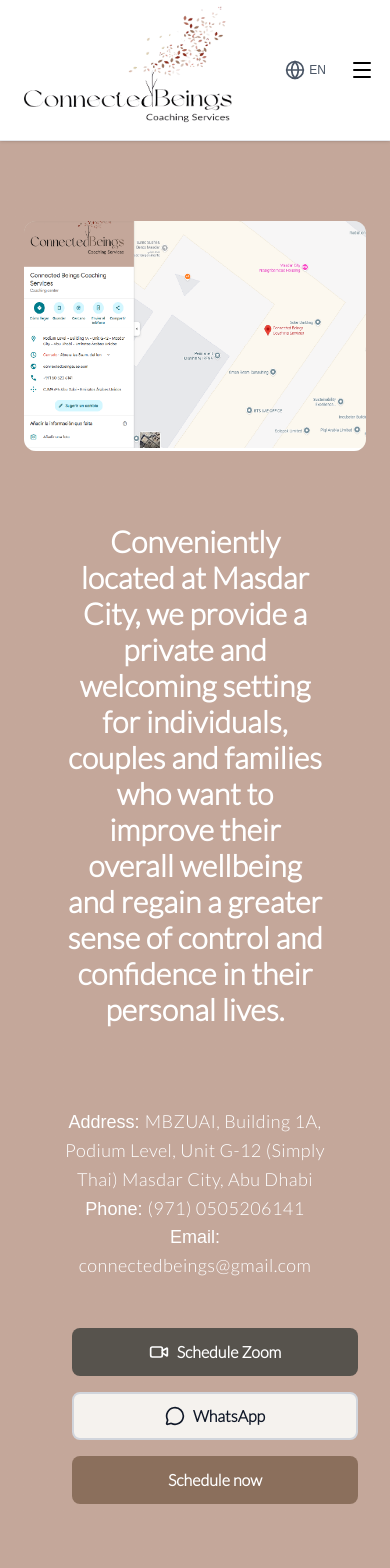
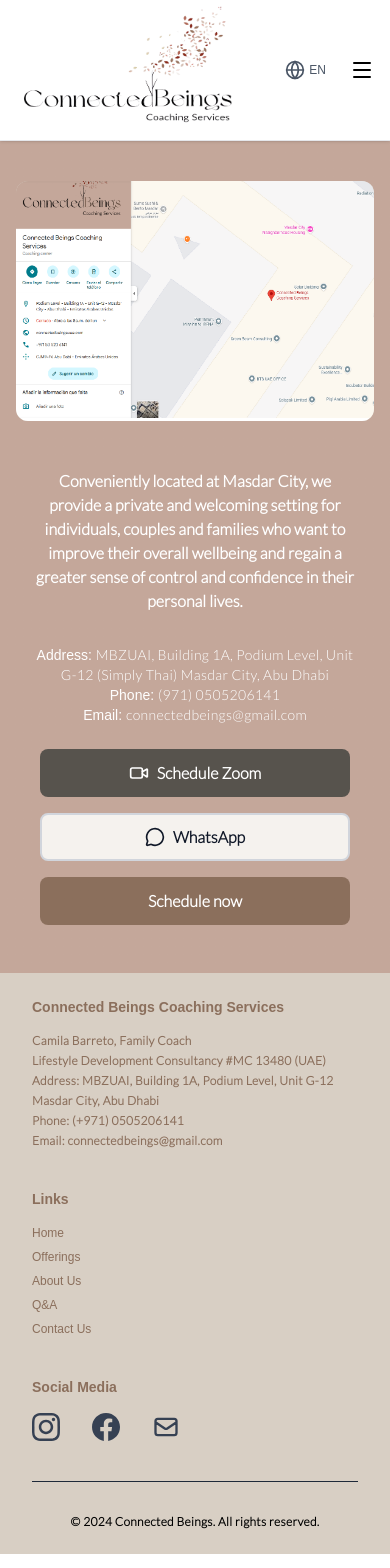
Before and after one commit to wpradere/fisioterap-web, a Next.js app: page /contact in a window 390 px wide. Shown: the top 1568 px of the page. Built offline with nearby package versions, Linux system fonts and the light colour scheme; a web font is replaced by a local one.

Commit message:
se modifica contact us y adiciona codigo de ggogle

```diff
--- a/src/app/contact/page.tsx
+++ b/src/app/contact/page.tsx
@@ -12,8 +12,8 @@
 
   return (
     <div>
-      <div className="flex flex-col md:flex-row justify-center items-center max-w-full mx-auto p-6 md:p-10 py-20 bg-linear-to-r from-soft-clay to-soft-clay text-white text-center">
-        <div className="bg-linear-to-br from-sand to-sand rounded-xl overflow-hidden w-full md:w-[600px] lg:w-[800px] xl:w-[750px] mb-8 md:mb-0 shrink-0">
+      <div className="flex flex-col lg:flex-row justify-center items-center max-w-full mx-auto p-4 sm:p-6 md:p-10 py-10 sm:py-20 bg-linear-to-r from-soft-clay to-soft-clay text-white text-center overflow-hidden">
+        <div className="bg-linear-to-br from-sand to-sand rounded-xl overflow-hidden w-full max-w-[500px] lg:max-w-[600px] xl:max-w-[750px] mb-8 lg:mb-0 shrink-0">
         <Link
           href={"https://maps.app.goo.gl/jiWLdbxgAszPFdob9"}
           target="_blank"
@@ -28,14 +28,14 @@
           />
         </Link>
         </div>
-        <div className="flex flex-col">
-          <div className="text-3xl">
-            <div className="p-10 font-button font-bold  ">
+        <div className="flex flex-col w-full md:w-auto">
+          <div className="text-base sm:text-xl md:text-2xl lg:text-3xl">
+            <div className="p-4 sm:p-6 md:p-10 font-button font-bold">
               <h1>
                 {t("contact.location")}
               </h1>
             </div>
-            <div className="p-10 text-lg">
+            <div className="p-4 sm:p-6 md:p-10 text-sm sm:text-base md:text-lg">
               <p>
                 <span className="font-dream">{t("contact.addressLabel")}</span>{" "}
                 <span className="font-lato tracking-wide">{t("contact.addressValue")}</span>
@@ -50,7 +50,7 @@
               </p>
             </div>
           </div>
-          <div className="flex flex-col sm:flex-row justify-start ml-10">
+          <div className="flex flex-col sm:flex-row justify-center sm:justify-start px-4 sm:ml-10">
             <div className="p-2">
               <Link
                 href={"/zoom"}
--- a/src/components/footer.tsx
+++ b/src/components/footer.tsx
@@ -54,9 +54,9 @@
       <footer className="bg-sand text-brown py-6">
         <div className=" mx-auto px-8 sm:px-32  max-w-8xl">
           <div className="flex flex-col md:flex-row flex-wrap gap-10 md:gap-32 mb-10 justify-between">
-            <div className="text-left min-w-max">
-              <h3 className="text-xl font-semibold mb-4">{t("footer.companyName")}</h3>
-              <ul className="text-brown font-button font-bold tracking-wide list-none text-sm space-y-1">
+            <div className="text-left">
+              <h3 className="text-sm sm:text-xl font-semibold mb-4">{t("footer.companyName")}</h3>
+              <ul className="text-brown font-button font-bold tracking-wide list-none text-xs sm:text-sm space-y-1">
                 <li>{t("footer.coachName")}</li>
                 <li>{t("footer.license")}</li>
                 <li>{t("footer.address")}</li>
@@ -66,8 +66,8 @@
               </ul>
             </div>
             <div className="text-left">
-              <h3 className="text-xl font-semibold mb-4">{t("footer.links")}</h3>
-              <ul className="space-y-2">
+              <h3 className="text-sm sm:text-xl font-semibold mb-4">{t("footer.links")}</h3>
+              <ul className="space-y-2 text-xs sm:text-base">
                 <li>
                   <Link
                     href={"/"}
@@ -111,7 +111,7 @@
               </ul>
             </div>
             <div className="text-left">
-              <h3 className="text-xl font-semibold mb-4">{t("footer.socialMedia")}</h3>
+              <h3 className="text-sm sm:text-xl font-semibold mb-4">{t("footer.socialMedia")}</h3>
               <div className="flex justify-start space-x-8 mt-4">
                 {socialLinks.map((social) => (
                   <a
@@ -129,7 +129,7 @@
             </div>
           </div>
           <div className="border-t border-gray-800 pt-8 text-center text-black">
-            <p className="font-button font-bold tracking-wide">
+            <p className="font-button font-bold tracking-wide text-xs sm:text-base">
               {t("footer.copyright")}
             </p>
           </div>
```
